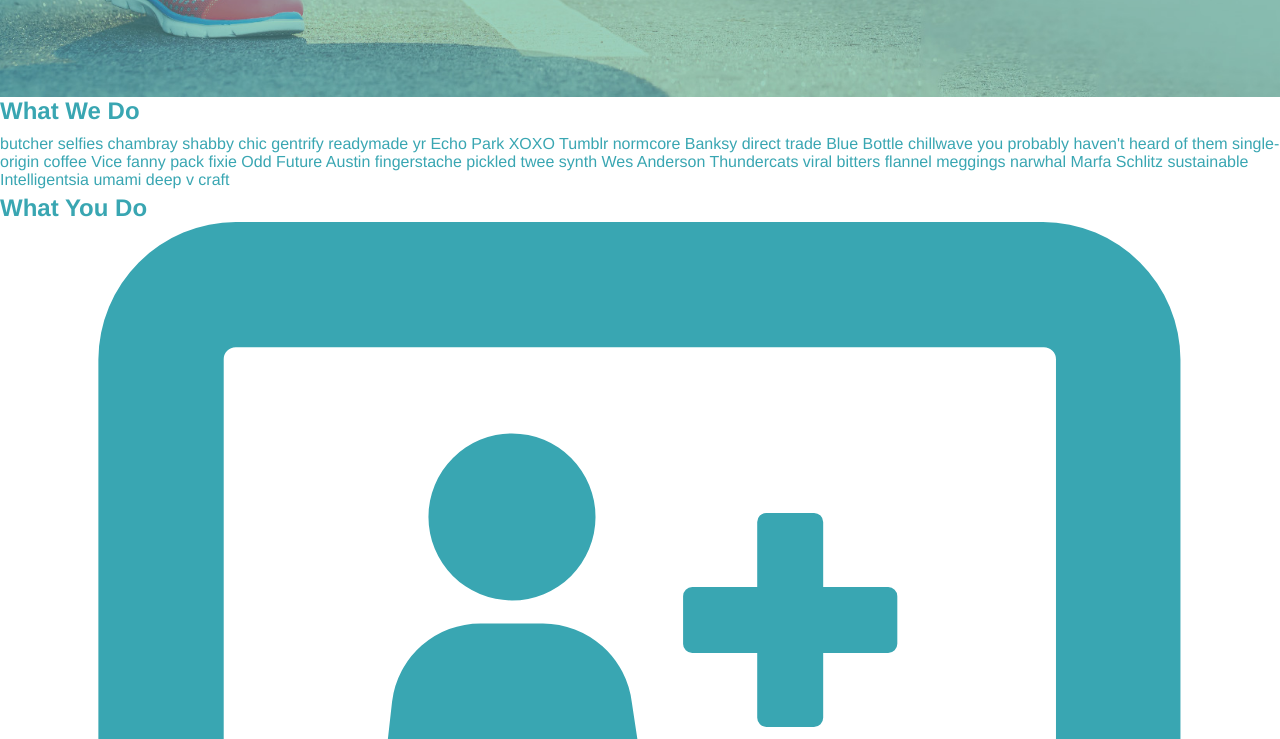
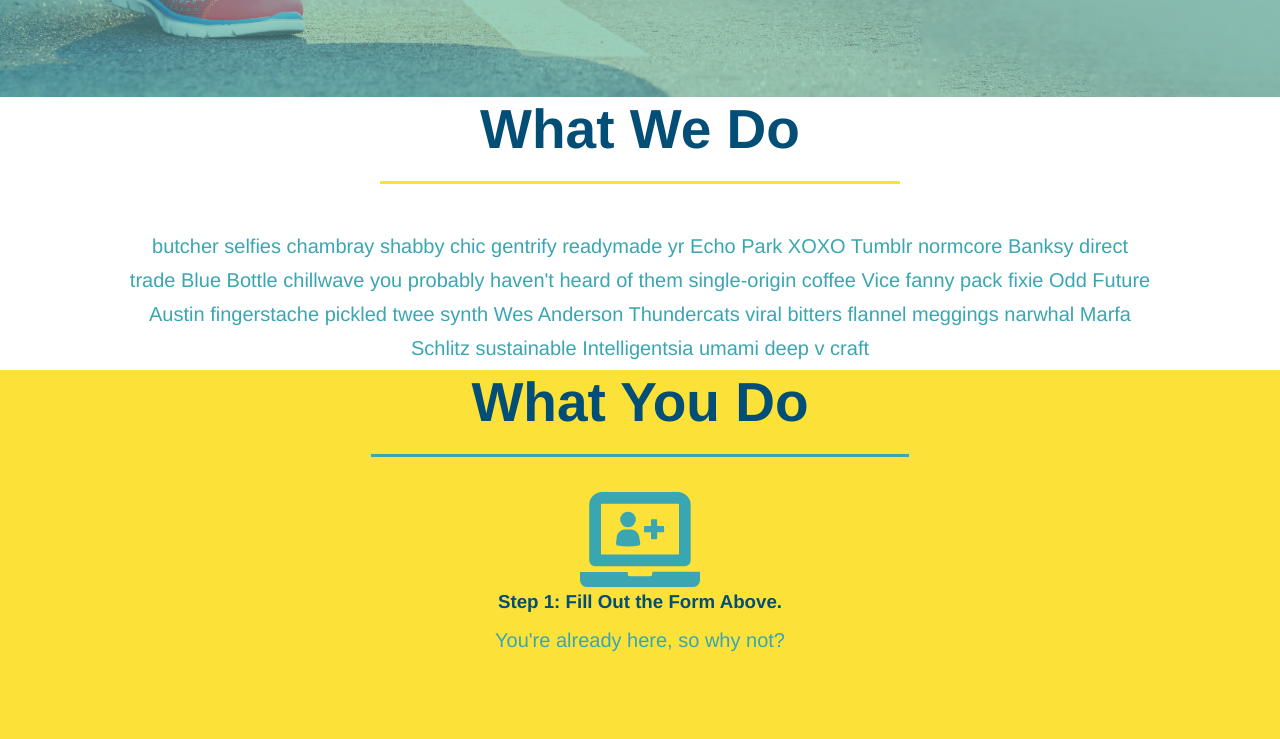
Before and after one commit to Deeparkrish/run-buddy, a plain HTML site: page index.html in a window 1280 px wide. Shown: the part 605-1344 px from the top of the page. Drawn offline with Linux system fonts and the light colour scheme.

Commit message:
Styled the intro and steps

```diff
--- a/assets/css/style.css
+++ b/assets/css/style.css
@@ -90,6 +90,50 @@
 
 
     }
+    .intro h2{
+
+         text-align: center;
+         color:#024e76;
+         font-size:55px;
+         margin-bottom: 35px;
+        padding: 0 100px 20px 100px;
+        display:inline-block;
+        border-bottom: 3px solid;
+    }
+    .intro{
+        text-align: center;
+    }
+    .intro.primary-border
+    {
+        border-color: #fce138;
+    }
+    #what-you-do
+    {
+        background-color: #fce138;
+
+    }
+
+    .intro.secondary-border
+    {
+        border-color:#39a6b2;
+    }
+
+    .intro p{
+
+        line-height: 1.7;
+        color: #39a6b2;
+        width: 80%;
+        font-size: 20px;
+        margin:0 auto;
+    }
+    .intro img{
+        height: auto;
+        width:15vh;
+    }
+    .intro div{
+        margin-bottom: 80px;
+    }
+
 footer
     {
         background-color: #fce138;
@@ -123,6 +167,7 @@
 
 p
     {
+
         padding-top:10px;
         padding-bottom:5px ;
     }
--- a/index.html
+++ b/index.html
@@ -72,15 +72,15 @@
         </section>
         <!-- "what do we "section -->
 
-        <section id="what-we-do">
-            <h2>What We Do</h2>
+        <section id="what-we-do" class ="intro">
+            <h2 class= " intro primary-border">What We Do</h2>
             <p>    butcher selfies chambray shabby chic gentrify readymade yr Echo Park XOXO Tumblr normcore Banksy direct trade Blue Bottle chillwave you probably haven't heard of them single-origin coffee Vice fanny pack fixie Odd Future Austin fingerstache pickled twee synth Wes Anderson Thundercats viral bitters flannel meggings narwhal Marfa Schlitz sustainable Intelligentsia umami deep v craft
             </p>
         </section>
 
          <!-- "what you do  "section -->
-         <section id ="what-you-do">
-            <h2>What You Do</h2>
+         <section id ="what-you-do" class= "intro">
+            <h2 class=" intro secondary-border">What You Do</h2>
                 <div>
                     <!--Insert image-->
                     <img src = "./assets/img/step-1.svg" alt="">
```
